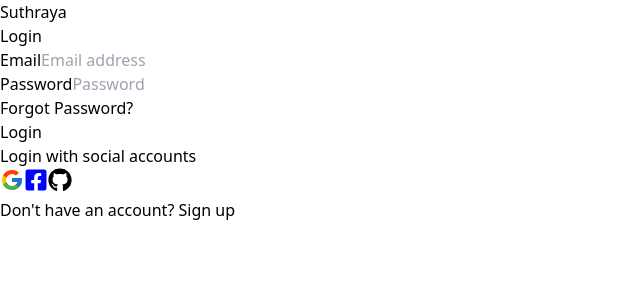
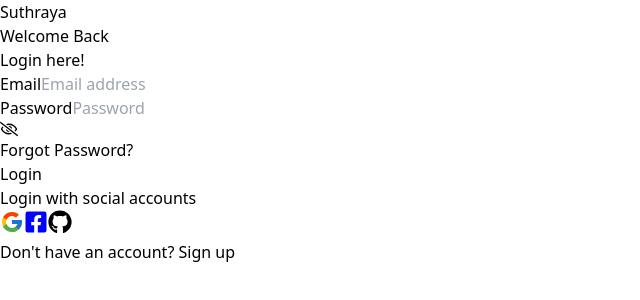
Before and after one commit to Jaheda20/suthraya-landing-page, a React (Vite) app: page /login in a window 1280 px wide. Shown: the top 300 px of the page, without its empty margins (0-640 px from the left). Built offline with nearby package versions, Linux system fonts and the light colour scheme.

Commit message:
Modified some features on login and sign up page

```diff
--- a/src/Components/Login/Login.jsx
+++ b/src/Components/Login/Login.jsx
@@ -1,10 +1,14 @@
-import { FaFacebookSquare, FaGithub } from "react-icons/fa";
+import { useState } from "react";
+import { FaFacebookSquare, FaGithub, FaRegEye, FaRegEyeSlash } from "react-icons/fa";
 import { FcGoogle } from "react-icons/fc";
 import { Link } from "react-router-dom";
 
 
 
 const Login = () => {
+
+    const [showPassword, setShowPassword] = useState(false);
+
     return (
         <div className="w-screen h-screen bg-gradient-to-br from-fuchsia-700 to-pink-300">
             <Link to={'/'}>
@@ -12,15 +16,22 @@ const Login = () => {
             </Link>
             <div className="flex items-center justify-center">
                 <div className="max-w-lg w-full p-8 pt-20 space-y-3  dark:bg-fuchsia-50 dark:text-gray-800 mt-10">
-                    <h1 className="text-2xl font-bold text-center">Login</h1>
-                    <form noValidate="" action="" className="space-y-6">
+                    <h1 className="text-3xl font-bold text-center text-fuchsia-950">Welcome Back</h1>
+                    <h1 className="text-lg font-semibold text-center mb-12">Login here!</h1>
+                    <form noValidate="" action="" className="space-y-6 mt-8">
                         <div className="space-y-1 text-sm">
                             <label htmlFor="username" className="block dark:text-gray-600">Email</label>
                             <input type="email" name="email" id="username" placeholder="Email address" className="w-full px-4 py-3 rounded-md dark:border-gray-300 dark:bg-gray-50 dark:text-gray-800 focus:dark:border-violet-600" />
                         </div>
-                        <div className="space-y-1 text-sm">
+                        <div className="space-y-1 text-sm relative">
                             <label htmlFor="password" className="block dark:text-gray-600">Password</label>
-                            <input type="password" name="password" id="password" placeholder="Password" className="w-full px-4 py-3 rounded-md dark:border-gray-300 dark:bg-gray-50 dark:text-gray-800 focus:dark:border-violet-600" />
+                            <input type={showPassword ? "text" : "password"} name="password" id="password" placeholder="Password" className="w-full px-4 py-3 rounded-md dark:border-gray-300 dark:bg-gray-50 dark:text-gray-800 focus:dark:border-violet-600" />
+                            <span onClick={() => setShowPassword(!showPassword)} className="absolute top-8 right-4">
+                                {
+                                    showPassword ? <FaRegEye size={18} />
+                                        : <FaRegEyeSlash size={18} />
+                                }
+                            </span>
                             <div className="flex justify-end text-xs dark:text-gray-600">
                                 <a rel="noopener noreferrer" href="#">Forgot Password?</a>
                             </div>
--- a/src/Components/Register/SignUp.jsx
+++ b/src/Components/Register/SignUp.jsx
@@ -1,8 +1,14 @@
+import { useState } from "react";
+import { FaRegEye, FaRegEyeSlash } from "react-icons/fa";
 import { Link } from "react-router-dom";
 
 const SignUp = () => {
+
+    const [showPassword, setShowPassword] = useState(false);
+
+
     return (
-        <div className="w-screen h-screen bg-gradient-to-br from-fuchsia-600 to-pink-200 flex flex-col">
+        <div className="w-screen h-screen bg-gradient-to-br from-fuchsia-500 to-pink-200 flex flex-col">
             <div className="flex flex-1 items-center justify-center">
                 <div className="flex w-full h-full py-12 max-w-4xl mx-auto">
                     {/* Form Section */}
@@ -11,7 +17,7 @@ const SignUp = () => {
                         <h4 className="text-xs text-center mb-8 ">Create an account to unlock personalized learning experiences, exclusive content, and connect with a community of learners!</h4>
                         <form noValidate="" action="" className="space-y-6">
                             <div className="space-y-1 text-sm">
-                                <label htmlFor="username" className="block dark:text-gray-600">Username</label>
+                                <label htmlFor="username" className="block dark:text-gray-600">Full Name</label>
                                 <input type="text" name="username" id="username" placeholder="Username" className="w-full px-4 py-3 rounded-md dark:border-gray-300 dark:bg-gray-50 dark:text-gray-800 focus:dark:border-violet-600" />
                             </div>
                             <div className="space-y-1 text-sm">
@@ -22,15 +28,21 @@ const SignUp = () => {
                                 <label htmlFor="email" className="block dark:text-gray-600">Email</label>
                                 <input type="email" name="email" id="email" placeholder="Email Address" className="w-full px-4 py-3 rounded-md dark:border-gray-300 dark:bg-gray-50 dark:text-gray-800 focus:dark:border-violet-600" />
                             </div>
-                            <div className="space-y-1 text-sm">
+                            <div className="space-y-1 text-sm relative">
                                 <label htmlFor="password" className="block dark:text-gray-600">Password</label>
-                                <input type="password" name="password" id="password" placeholder="Password" className="w-full px-4 py-3 rounded-md dark:border-gray-300 dark:bg-gray-50 dark:text-gray-800 focus:dark:border-violet-600" />
+                                <input type={showPassword ? "text" : "password"} name="password" id="password" placeholder="Password" className="w-full px-4 py-3 rounded-md dark:border-gray-300 dark:bg-gray-50 dark:text-gray-800 focus:dark:border-violet-600" />
+                                <span onClick={() => setShowPassword(!showPassword)} className="absolute top-8 right-4">
+                                    {
+                                        showPassword ? <FaRegEye size={18} />
+                                        : <FaRegEyeSlash size={18} />
+                                    }
+                                </span>
                             </div>
                             <button className="block w-full p-3 text-center rounded-sm dark:text-gray-50 dark:bg-fuchsia-600">Sign up</button>
                         </form>
 
                         <p className="text-xs text-center sm:px-6 dark:text-gray-600">Already have an account?
-                            <Link to={'/login'} className="underline hover:text-blue-800 dark:text-gray-800"> Sign in</Link>
+                            <Link to={'/login'} className="underline hover:text-blue-800 dark:text-gray-800"> Login</Link>
                         </p>
                     </div>
 
```
